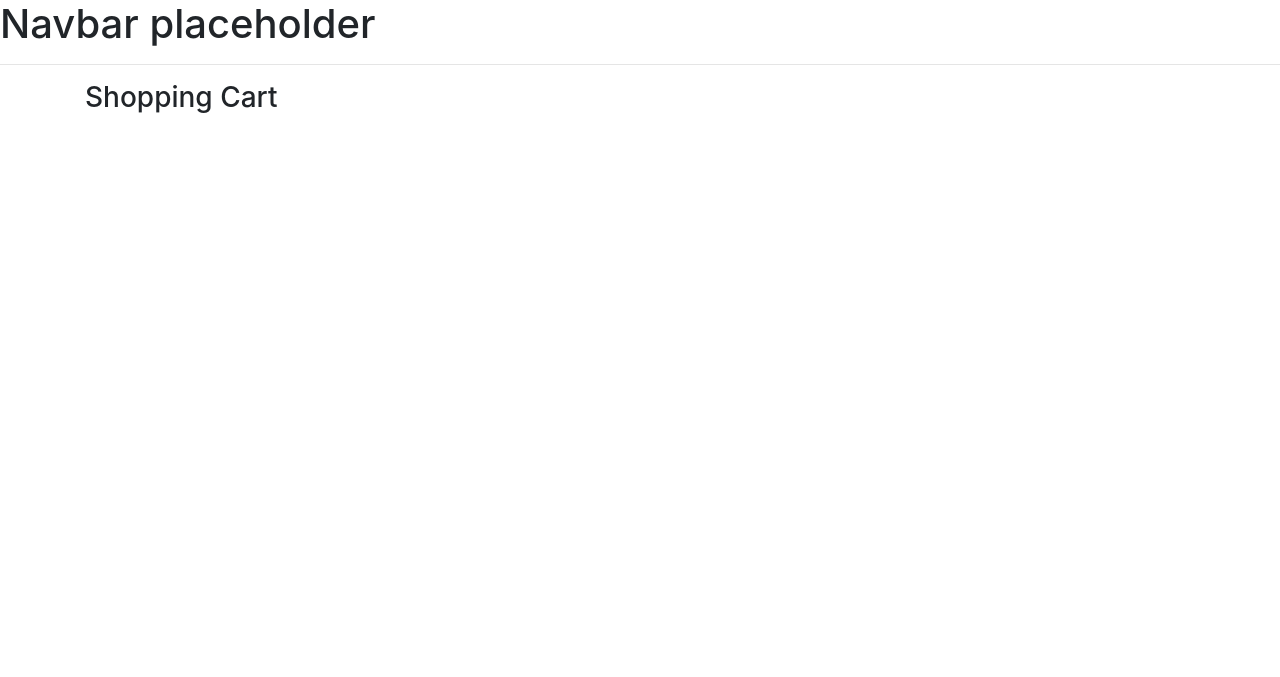
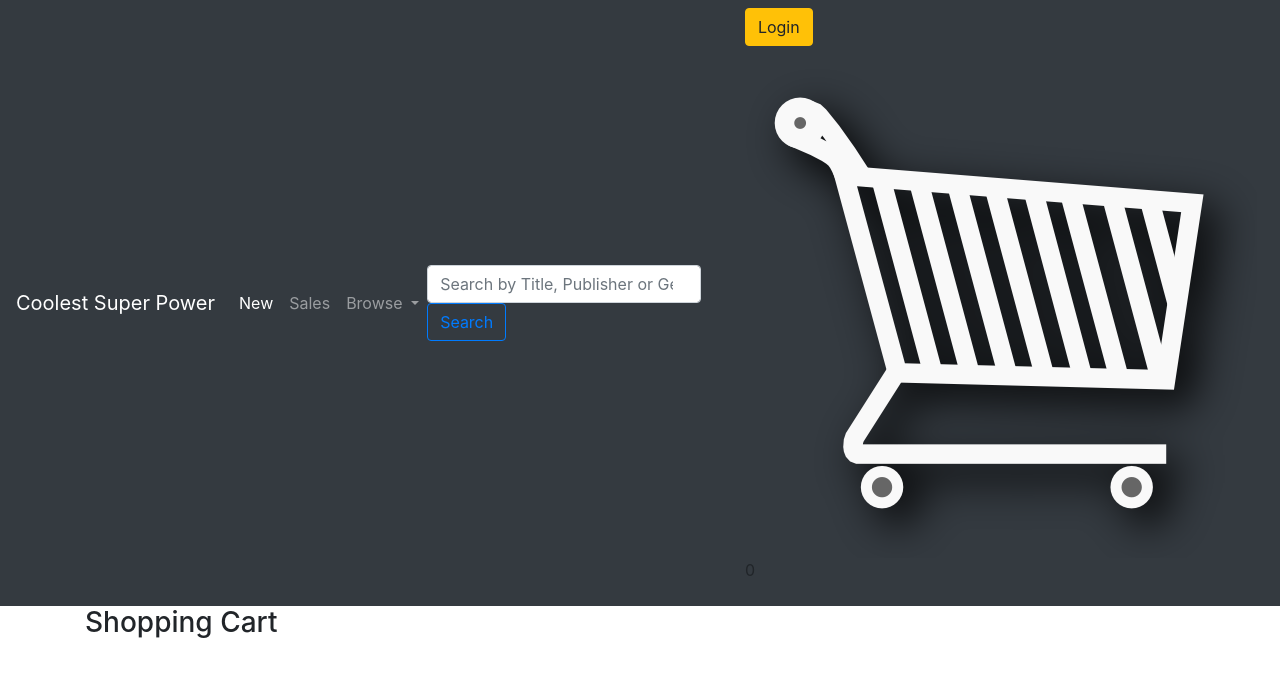
Before and after one commit to 1208kelly/Full_Stack_Frameworks_with_Django_Milestone_Project_1208, a Django app: page /shoppingcart/ in a window 1280 px wide. Shown: the top 677 px of the page. Run offline with Django 3.2, Linux system fonts and the light colour scheme; some libraries are stand-ins or nearby versions.

Commit message:
Added navbar, with search and cart options

```diff
--- a/shop/templates/shop/main.html
+++ b/shop/templates/shop/main.html
@@ -11,8 +11,47 @@
     <title>Coolest Super Power</title>
 </head>
 <body>
-    <h1>Navbar placeholder</h1>
-    <hr>
+    <nav class="navbar navbar-expand-lg navbar-dark bg-dark">
+        <a class="navbar-brand" href="{% url 'shop' %}">Coolest Super Power</a>
+        <button class="navbar-toggler" type="button" data-toggle="collapse" data-target="#navbarSupportedContent" aria-controls="navbarSupportedContent" aria-expanded="false" aria-label="Toggle navigation">
+            <span class="navbar-toggler-icon"></span>
+         </button>
+
+        <div class="collapse navbar-collapse" id="navbarSupportedContent">
+            <ul class="navbar-nav mr-auto">
+                <li class="nav-item active">
+                    <a class="nav-link" href="{% url 'shop' %}">New <span class="sr-only">(current)</span></a>
+                </li>
+                <li class="nav-item">
+                    <a class="nav-link" href="#">Sales</a>
+                </li>
+                <li class="nav-item dropdown">
+                    <a class="nav-link dropdown-toggle" href="#" id="navbarDropdown" role="button" data-toggle="dropdown" aria-haspopup="true" aria-expanded="false">
+                    Browse
+                    </a>
+                    <div class="dropdown-menu" aria-labelledby="navbarDropdown">
+                    <a class="dropdown-item" href="#">Coming Soon</a>
+                    <div class="dropdown-divider"></div>
+                    <a class="dropdown-item" href="#">Top Rated</a>
+                    <a class="dropdown-item" href="#">Publisher</a>
+                    <a class="dropdown-item" href="#">Genre</a>
+                    </div>
+                </li>
+            </ul>
+            <form class="form-inline my-2 my-lg-0">
+                <input class="form-control mr-sm-2" type="search" placeholder="Search by Title, Publisher or Genre" aria-label="Search">
+                <button class="btn btn-outline-primary my-2 my-sm-0" type="submit">Search</button>
+            </form>
+            <div class="form-inline my-2 my-lg-0">
+                <a href="#"class="btn btn-warning">Login</a>
+
+                <a href="{% url 'shopping_cart' %}">
+                    <img  id="cart-icon" src="{% static 'images/cart.png' %}">
+                </a>
+                <p id="cart-total">0</p>
+	        </div>
+        </div>
+    </nav>
 
     <div class="container">
         {% block content %}
```
Also changed, not shown: static/css/base.css (+99 -0 lines), static/images/cart.png (added).
